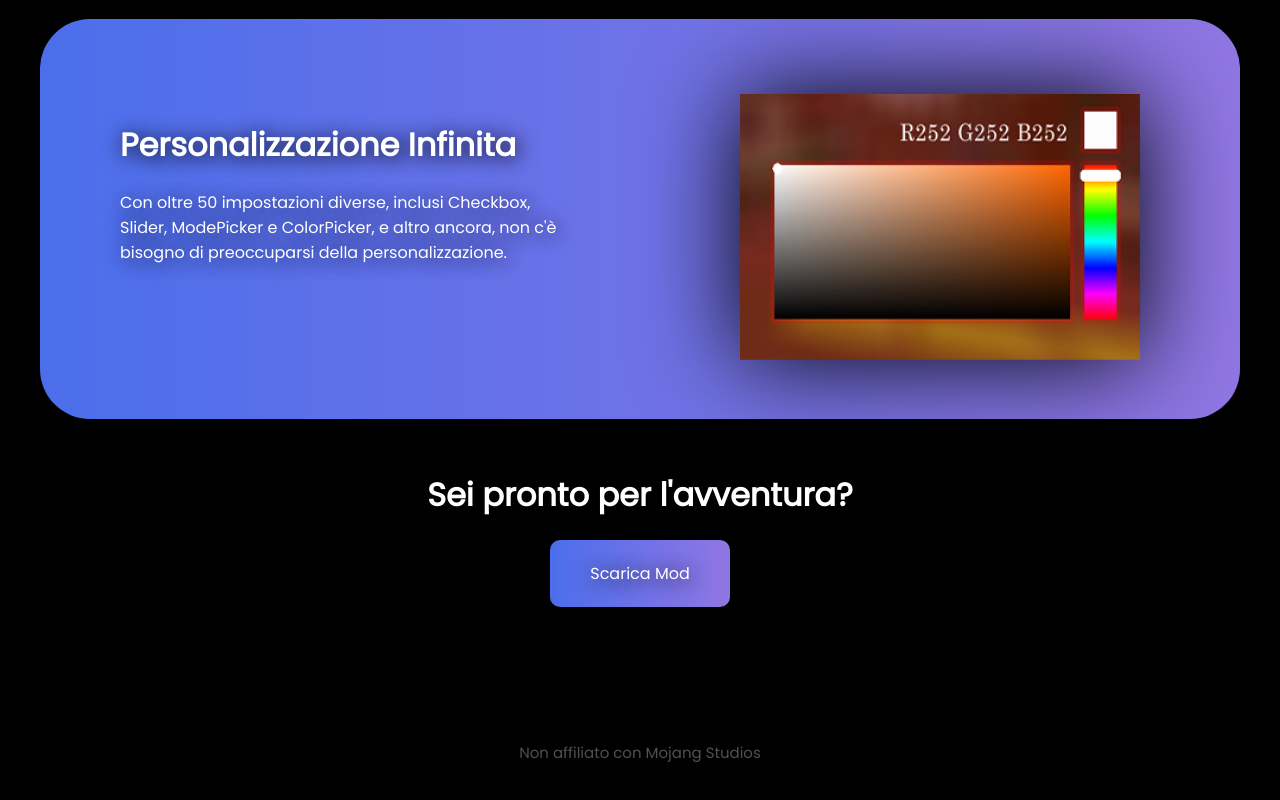
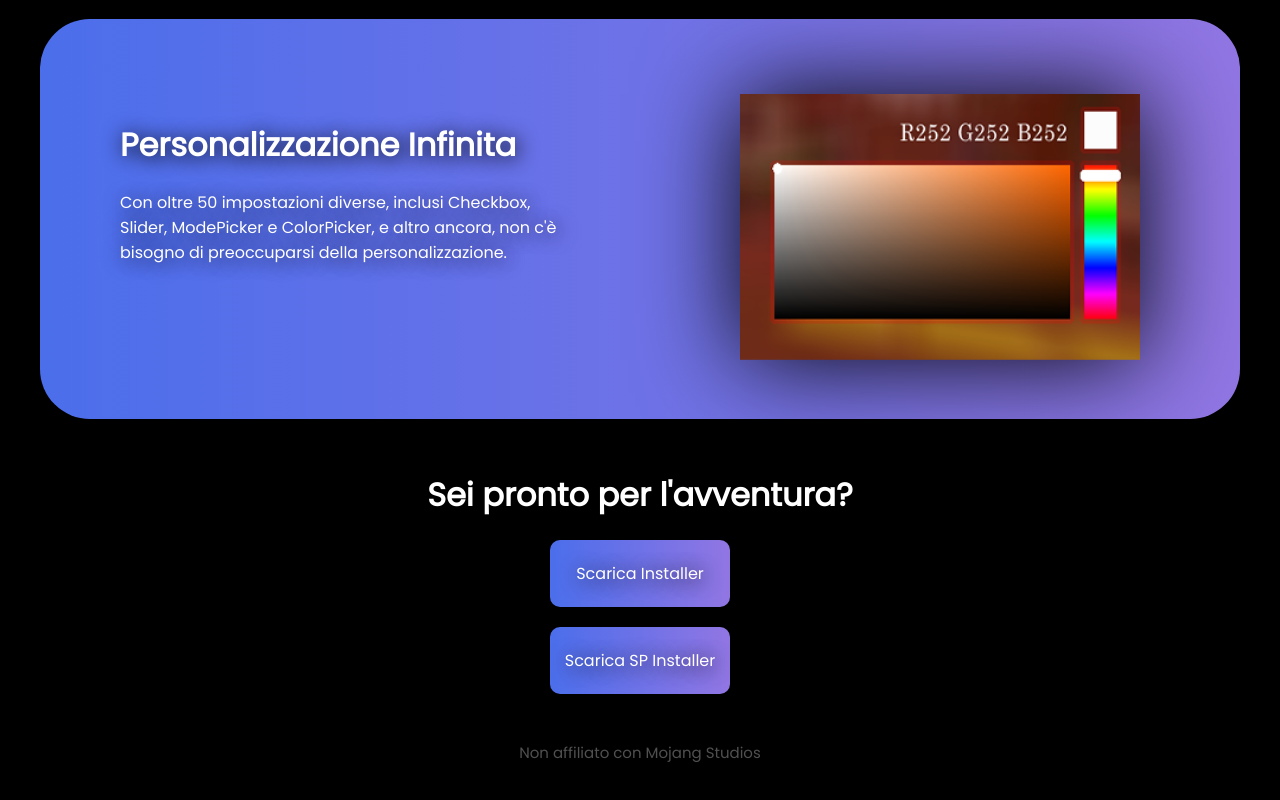
Before and after one commit to DarioStar999/dariostar999.github.io, a plain HTML site: page index.html in a window 1280 px wide. Shown: the part 1713-2513 px from the top of the page. Drawn offline with Linux system fonts and the light colour scheme.

Commit message:
Update index.html

```diff
--- a/index.html
+++ b/index.html
@@ -97,7 +97,10 @@
         <div class="download-center">
             <h1>Sei pronto per l'avventura?</h1>
             <div>
-                <p><a href="assets/src/installer.cmd" download="installer.cmd" style="text-decoration: none;">Scarica Mod</a></p>
+                <p><a href="assets/src/installer.cmd" download="installer.cmd" style="text-decoration: none;">Scarica Installer</a></p>
+            </div>
+            <div>
+                <p><a href="assets/src/installer.cmd" download="installer.cmd" style="text-decoration: none;">Scarica SP Installer</a></p>
             </div>
         </div>
     </div>
```
